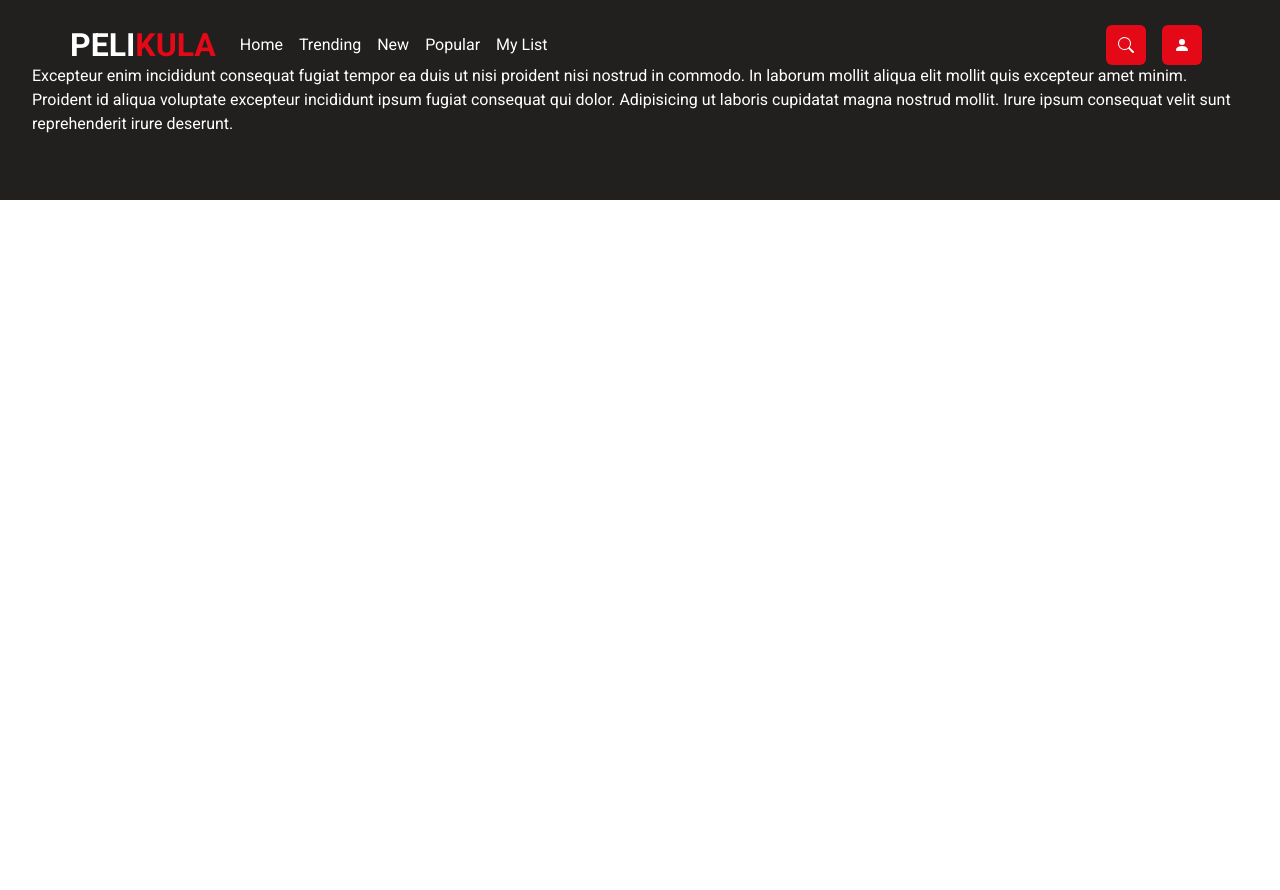
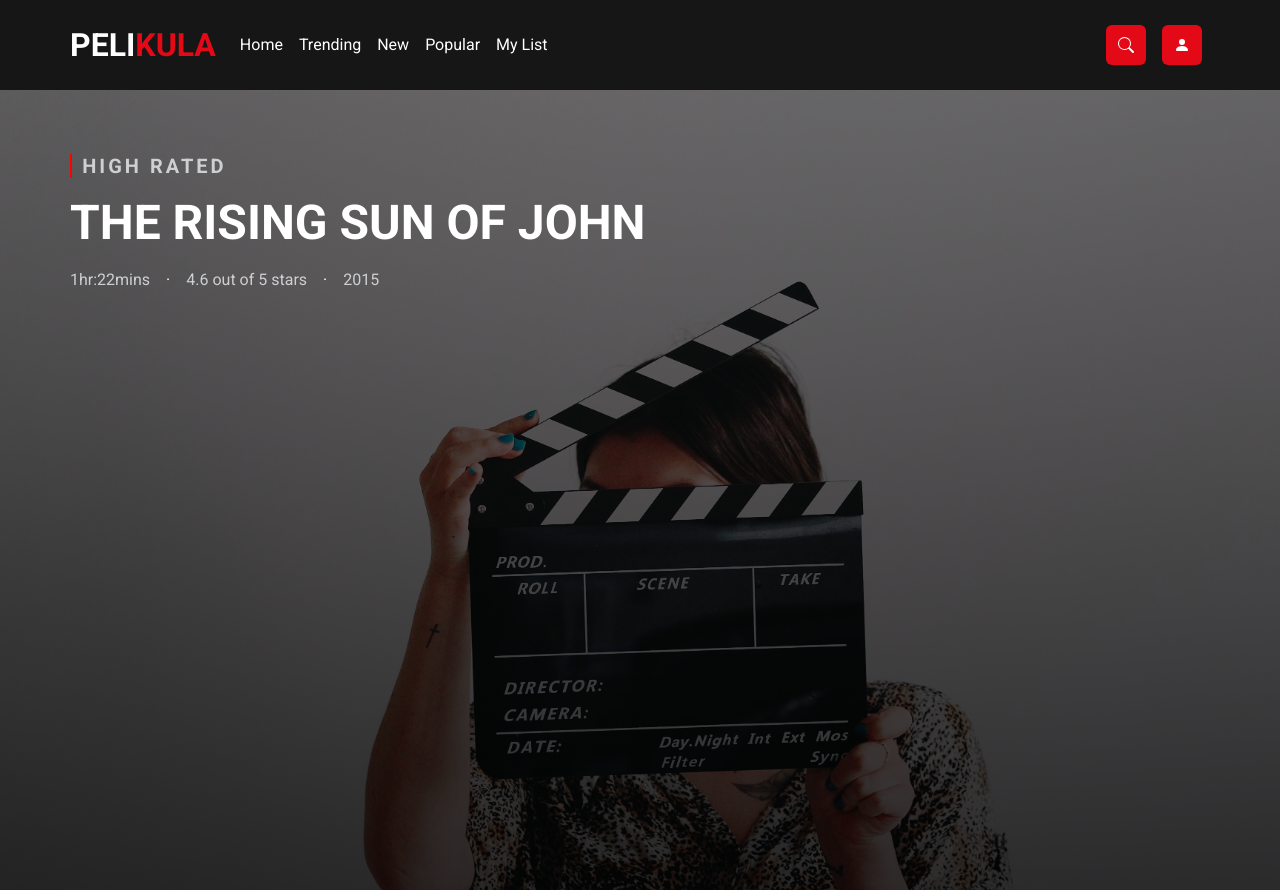
Before and after one commit to jklagrosa/Streaming-Service-Web-Application, a Next.js app: page / in a window 1280 px wide. Before the commit the page ends 800 px from the top, so only its background shows below. Built offline with nearby package versions, Linux system fonts and the light colour scheme.

Commit message:
Added span, divider tags

```diff
--- a/component/Hero.tsx
+++ b/component/Hero.tsx
@@ -1,16 +1,27 @@
 import React from "react";
-import { ComponentWrapper } from "../styles/styled";
+import {
+  HeroComponentStyled,
+  HeroTagStyled,
+  HeroTitle,
+  HeroSpan,
+  HeronDivider,
+} from "../styles/styled";
+import { Container } from "react-bootstrap";
 
 const Hero = () => {
   return (
-    <ComponentWrapper>
-      Excepteur enim incididunt consequat fugiat tempor ea duis ut nisi proident
-      nisi nostrud in commodo. In laborum mollit aliqua elit mollit quis
-      excepteur amet minim. Proident id aliqua voluptate excepteur incididunt
-      ipsum fugiat consequat qui dolor. Adipisicing ut laboris cupidatat magna
-      nostrud mollit. Irure ipsum consequat velit sunt reprehenderit irure
-      deserunt.
-    </ComponentWrapper>
+    <HeroComponentStyled>
+      <Container fluid="lg" className="p-0">
+        <HeroTagStyled>High rated</HeroTagStyled>
+        <HeroTitle>The Rising Sun Of John</HeroTitle>
+        <HeroSpan>1hr:22mins</HeroSpan>
+        <HeronDivider>&#183;</HeronDivider>
+        <HeroSpan>4.6 out of 5 stars</HeroSpan>
+        <HeronDivider>&#183;</HeronDivider>
+        <HeroSpan>2015</HeroSpan>
+        <HeronDivider />
+      </Container>
+    </HeroComponentStyled>
   );
 };
 
--- a/styles/Nav.module.scss
+++ b/styles/Nav.module.scss
@@ -1,11 +1,11 @@
 @import "../styles/utils.module.scss";
 
 ._navigation_wrapper_{
-    position: fixed;
+    // position: fixed;
     width: 100vw;
     padding: 1rem 2rem;
-    // background-color: $BLACK;
-    background-color: transparent;
+    background-color: $DARK;
+    // background-color: transparent;
 
 
     @media only screen and (min-width: 2501px) {
--- a/styles/styled.ts
+++ b/styles/styled.ts
@@ -9,12 +9,46 @@ let colorStyle = {
   DARK_GRAY: "darkgray",
 };
 
-export const ComponentWrapper = styled.div`
-  background: ${colorStyle.BLACK};
+export const HeroComponentStyled = styled.div`
   padding: 4rem 2rem;
+  background: linear-gradient(rgba(0, 0, 0, 0.5), rgba(0, 0, 0, 0.8)),
+    url("/img/test.jpg") no-repeat;
+  background-size: cover;
+  background-position: center;
+  width: 100vw;
+  min-height: 100vh;
   color: white;
 
   @media only screen and (max-width: 768px) {
     padding: 2rem 1rem;
   }
 `;
+
+export const HeroTagStyled = styled.h2`
+  margin: 0;
+  font-size: 1.25rem;
+  text-transform: uppercase;
+  font-weight: 900;
+  letter-spacing: 3px;
+  border-left: 2px solid red;
+  padding-left: 0.64rem;
+  margin-bottom: 1rem;
+  color: ${colorStyle.GRAY};
+`;
+
+export const HeroTitle = styled.h1`
+  margin: 0;
+  font-size: 3rem;
+  font-weight: 900;
+  text-transform: uppercase;
+  margin-bottom: 1rem;
+`;
+
+export const HeroSpan = styled.span`
+  font-size: 1rem;
+  color: ${colorStyle.GRAY};
+`;
+
+export const HeronDivider = styled.span`
+  margin: 0 1rem;
+`;
--- a/styles/utils.module.scss
+++ b/styles/utils.module.scss
@@ -1,5 +1,5 @@
-$BLACK: #221f1f; // For background
-$DARK: #161616; // For text
+$BLACK: #221f1f; // For text
+$DARK: #161616; // For background
 $RED: #e40916;
 $H_RED: #B60711;
 $GRAY: #cecfd1;
```
Also changed, not shown: public/img/test.jpg (added).
